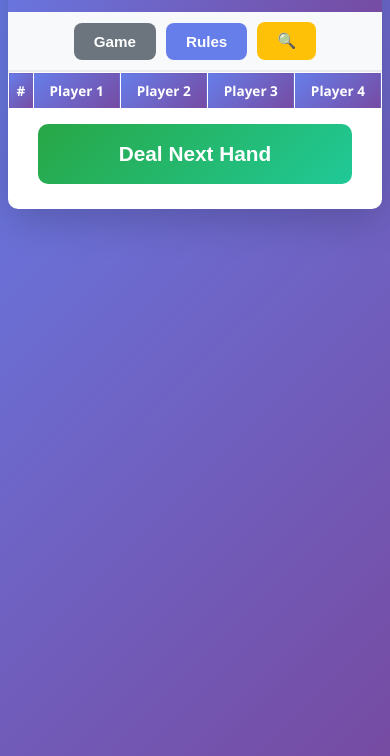
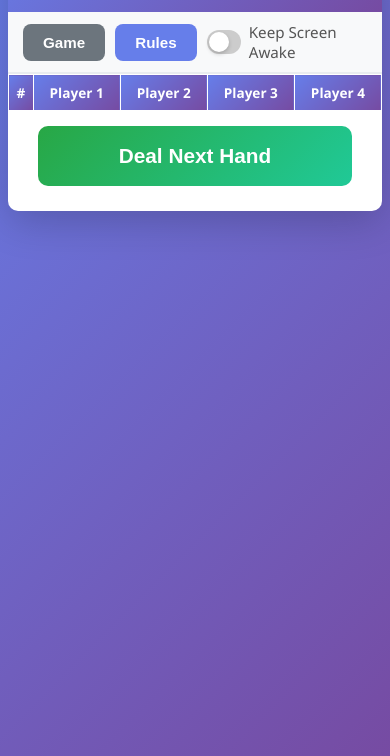
Before and after one commit to chingcodes/scorecards, a website: page scorecards/pinochle-racehorse.html in a window 390 px wide. Shown: the part 88-844 px from the top of the page. Drawn offline with Linux system fonts and the light colour scheme.

Commit message:
feat: better keep screen awake ux

```diff
--- a/scorecards/pinochle-racehorse.css
+++ b/scorecards/pinochle-racehorse.css
@@ -76,19 +76,53 @@
     box-shadow: 0 4px 12px rgba(102, 126, 234, 0.4);
 }
 
-.btn-wake-lock {
-    background: #ffc107;
-    color: #333;
+/* Wake lock toggle */
+.wake-lock-toggle {
     display: none;
+    align-items: center;
+    gap: 8px;
+    cursor: pointer;
+    user-select: none;
+    font-size: 0.95em;
+    color: #555;
 }
 
-.btn-wake-lock:hover {
-    box-shadow: 0 4px 12px rgba(255, 193, 7, 0.4);
+.wake-lock-toggle input[type="checkbox"] {
+    width: 40px;
+    height: 24px;
+    cursor: pointer;
+    appearance: none;
+    -webkit-appearance: none;
+    background: #ccc;
+    border: none;
+    border-radius: 12px;
+    position: relative;
+    transition: background 0.3s;
 }
 
-.btn-wake-lock-active {
+.wake-lock-toggle input[type="checkbox"]:before {
+    content: '';
+    position: absolute;
+    width: 20px;
+    height: 20px;
+    border-radius: 50%;
+    background: white;
+    top: 2px;
+    left: 2px;
+    transition: left 0.3s;
+    box-shadow: 0 2px 4px rgba(0,0,0,0.2);
+}
+
+.wake-lock-toggle input[type="checkbox"]:checked {
     background: #28a745;
-    color: white;
+}
+
+.wake-lock-toggle input[type="checkbox"]:checked:before {
+    left: 18px;
+}
+
+.toggle-label {
+    font-weight: 500;
 }
 
 .reset-btn {
@@ -713,7 +747,7 @@
     .dialog { padding: 20px; width: 95%; }
     .player-select-grid { grid-template-columns: 1fr 1fr; }
     .rules-print-btn { display: none; }
-    .btn-wake-lock { display: block; }
+    .wake-lock-toggle { display: flex; }
     .input-row .input-label { width: 55px; font-size: 0.8em; }
     .score-input { width: 38px; height: 26px; font-size: 0.9em; }
 }
--- a/scorecards/pinochle-racehorse.js
+++ b/scorecards/pinochle-racehorse.js
@@ -63,10 +63,13 @@ function initializeScorecard() {
 // ---- Controls Bar (simplified) ----
 function renderControls() {
     var bar = document.getElementById('controlsBar');
-    var wakeLockClass = wakeLockActive ? 'btn-wake-lock-active' : '';
+    var checkedAttr = wakeLockActive ? ' checked' : '';
     bar.innerHTML = '<button class="btn btn-game" onclick="showGameDialog()">Game</button>'
         + '<button class="btn btn-rules" onclick="openRulesOverlay()">Rules</button>'
-        + '<button class="btn btn-wake-lock ' + wakeLockClass + '" onclick="toggleWakeLock()" title="Keep screen awake">&#128269;</button>';
+        + '<label class="wake-lock-toggle" id="wakeLockToggle">'
+        + '<input type="checkbox"' + checkedAttr + ' onchange="toggleWakeLock()">'
+        + '<span class="toggle-label">Keep Screen Awake</span>'
+        + '</label>';
 }
 
 // ---- Game Settings Dialog ----
```
